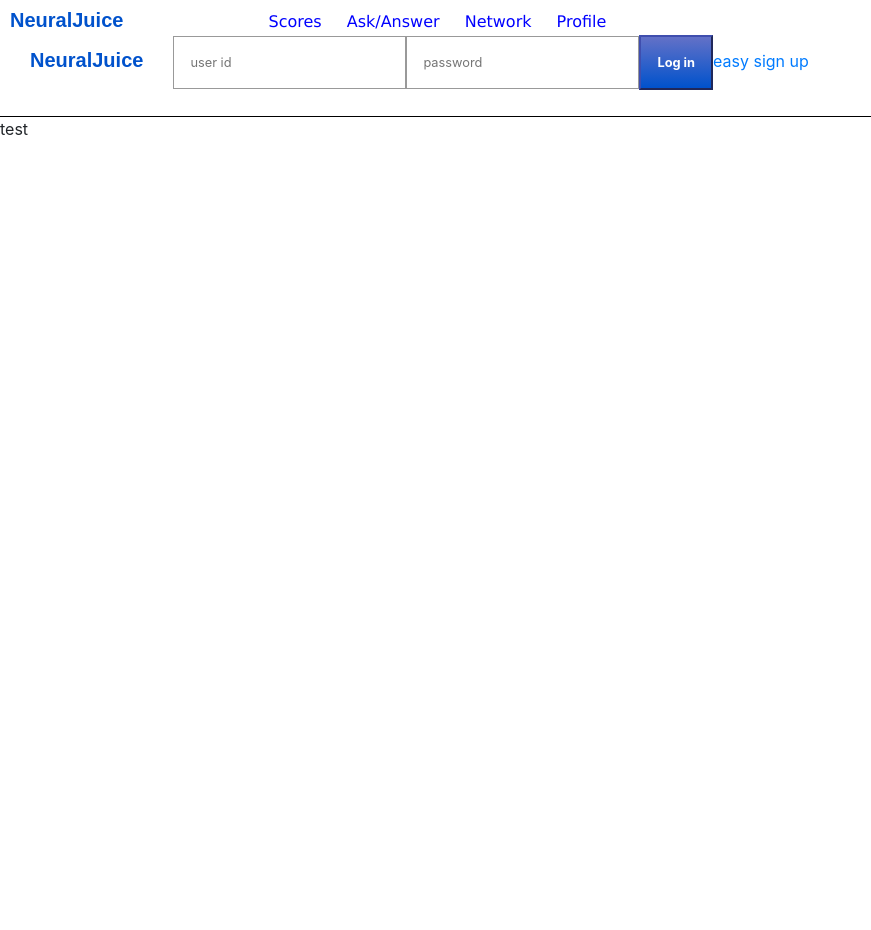
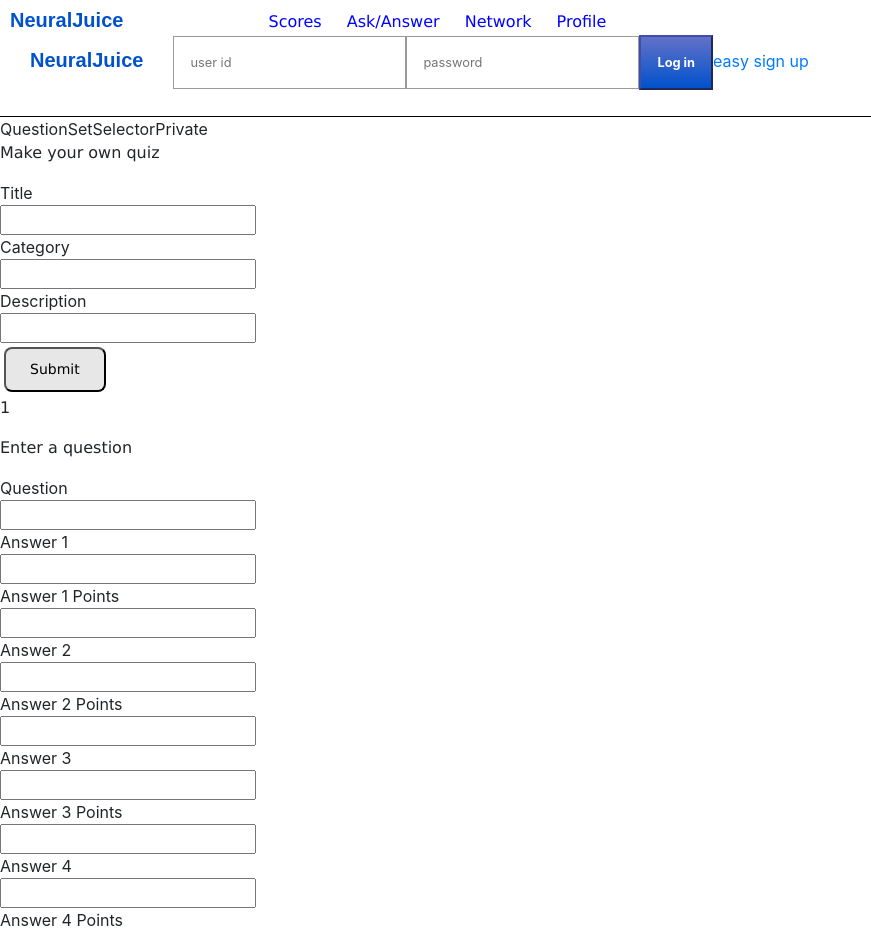
Before and after one commit to ra1500/REACT-app, a React (Create React App) app: page /askanswer in a window 1280 px wide. Shown: the top 930 px of the page, without its empty margins (0-871 px from the left). Before the commit the page ends 800 px from the top, so only its background shows below. Built offline with nearby package versions, Linux system fonts and the light colour scheme.

Commit message:
functional. client postQuestion form

```diff
--- a/src/AskAnswer.jsx
+++ b/src/AskAnswer.jsx
@@ -1,17 +1,31 @@
 import React from "react";
 import QuestionSetSelectorPrivate from "./QuestionSetSelectorPrivate";
 import TitleBar from "./TitleBar";
+import AskFormQset from "./AskFormQset";
 
-function AskAnswer(props) {
+class AskAnswer extends React.Component {
+  constructor(props) {
+    super(props);
+        this.state = {
+          error: null,
+          isLoaded: false,
+        };
+  }
 
+    componentDidMount() {
+    }
+
+  render() {
     return (
         <React.Fragment>
         <div>
           <TitleBar />
           <QuestionSetSelectorPrivate />
+          <AskFormQset />
         </div>
         </React.Fragment>
     );
   }
+}
 
 export default AskAnswer;
--- /dev/null
+++ b/src/AskFormQset.jsx
@@ -0,0 +1,87 @@
+import React from "react";
+import axios from 'axios';
+import AskFormQuestion from "./AskFormQuestion";
+
+class AskFormQset extends React.Component {
+  constructor(props) {
+    super(props);
+    this.handleChange1 = this.handleChange1.bind(this);
+    this.handleChange2 = this.handleChange2.bind(this);
+    this.handleChange3 = this.handleChange3.bind(this);
+    this.handleSubmit1 = this.handleSubmit1.bind(this);
+    this.manageSequenceNumber = this.manageSequenceNumber.bind(this);
+        this.state = {
+          error: null,
+          isLoaded: false,
+          title: null,
+          category: null,
+          description: null,
+          creativeSource: null,
+          questionSetVersion: "1",
+          sequenceNumber: "1",
+        };
+  }
+
+    componentDidMount() {
+    }
+
+   handleChange1(event) {
+     this.setState({title: event.target.value});
+   }
+   handleChange2(event) {
+     this.setState({category: event.target.value});
+   }
+    handleChange3(event) {
+      this.setState({description: event.target.value});
+    }
+
+  handleSubmit1(event) {
+    event.preventDefault();
+    this.postNewQset();
+    }
+
+  manageSequenceNumber() {
+    this.state = {sequenceNumber: ++this.state.sequenceNumber};
+    this.setState({sequenceNumber: this.state.sequenceNumber});
+    console.log(this.state.sequenceNumber);
+  }
+
+   postNewQset() {
+        const name = JSON.parse(sessionStorage.getItem('tokens'));
+        const u = name.userName;
+        const p = name.password;
+        const token = u + ':' + p;
+        const hash = btoa(token);
+        const Basic = 'Basic ' + hash;
+        let data = { title: this.state.title, category: this.state.category, description: this.state.description, };
+        axios.post("http://localhost:8080/qs", data,
+        {headers : { 'Authorization' : Basic }})
+        .then((response) => {
+        this.setState({isLoaded: true,
+                  });
+         this.getFriendships(); //
+               }).catch(error => {this.setState({ isLoaded: true, error});
+               });
+   }
+
+  render() {
+    return (
+    <React.Fragment>
+        <p>Make your own quiz</p>
+      <form onSubmit={this.handleSubmit1}>
+          Title
+          <input class="askForm" type="text" value={this.state.question} onChange={this.handleChange1} />
+          Category
+          <input class="askForm" type="text" value={this.state.category} onChange={this.handleChange2} />
+          Description
+          <input class="askForm" type="text" value={this.state.description} onChange={this.handleChange3} />
+          <input className="qbutton" type="submit" value="Submit" />
+      </form>
+      <p>{this.state.sequenceNumber}</p>
+      <AskFormQuestion sequenceNumber={this.state.sequenceNumber} questionSetVersion={this.state.questionSetVersion} manageSequenceNumber={this.manageSequenceNumber} />
+    </React.Fragment>
+    );
+  }
+}
+
+export default AskFormQset;
--- /dev/null
+++ b/src/AskFormQuestion.jsx
@@ -0,0 +1,155 @@
+import React from "react";
+import axios from 'axios';
+
+class AskFormQuestion extends React.Component {
+  constructor(props) {
+    super(props);
+    this.handleChange1 = this.handleChange1.bind(this);
+    this.handleChange2 = this.handleChange2.bind(this);
+    this.handleChange3 = this.handleChange3.bind(this);
+    this.handleChange4 = this.handleChange4.bind(this);
+    this.handleChange5 = this.handleChange5.bind(this);
+    this.handleChange6 = this.handleChange6.bind(this);
+    this.handleChange7 = this.handleChange7.bind(this);
+    this.handleChange8 = this.handleChange8.bind(this);
+    this.handleChange9 = this.handleChange9.bind(this);
+    this.handleChange10 = this.handleChange10.bind(this);
+    this.handleChange11 = this.handleChange11.bind(this);
+    this.handleChange12 = this.handleChange12.bind(this);
+    this.handleChange13 = this.handleChange13.bind(this);
+    this.handleSubmit1 = this.handleSubmit1.bind(this);
+        this.state = {
+          error: null,
+          isLoaded: false,
+          questionSetVersion: this.props.questionSetVersion,
+          sequenceNumber: this.props.sequenceNumber,
+          maxPoints: null,
+          question: null,
+          answer1: null,
+          answer2: null,
+          answer3: null,
+          answer4: null,
+          answer5: null,
+          answer6: null,
+          answer1Points: null,
+          answer2Points: null,
+          answer3Points: null,
+          answer4Points: null,
+          answer5Points: null,
+          answer6Points: null,
+        };
+  }
+
+    componentDidMount() {
+    }
+
+   handleChange1(event) {
+     this.setState({answer1: event.target.value});
+   }
+   handleChange2(event) {
+     this.setState({answer1Points: event.target.value});
+   }
+   handleChange3(event) {
+     this.setState({answer2: event.target.value});
+   }
+   handleChange4(event) {
+     this.setState({answer2Points: event.target.value});
+   }
+   handleChange5(event) {
+     this.setState({answer3: event.target.value});
+   }
+   handleChange6(event) {
+     this.setState({answer3Points: event.target.value});
+   }
+   handleChange7(event) {
+     this.setState({answer4: event.target.value});
+   }
+   handleChange8(event) {
+     this.setState({answer4Points: event.target.value});
+   }
+   handleChange9(event) {
+     this.setState({answer5: event.target.value});
+   }
+   handleChange10(event) {
+     this.setState({answer5Points: event.target.value});
+   }
+   handleChange11(event) {
+     this.setState({answer6: event.target.value});
+   }
+   handleChange12(event) {
+     this.setState({answer6Points: event.target.value});
+   }
+   handleChange13(event) {
+     this.setState({question: event.target.value});
+   }
+
+   postNewQuestion() {
+        const name = JSON.parse(sessionStorage.getItem('tokens'));
+        const u = name.userName;
+        const p = name.password;
+        const token = u + ':' + p;
+        const hash = btoa(token);
+        const Basic = 'Basic ' + hash;
+        const maximumPoints = Math.max(this.state.answer1Points, this.state.answer2Points,this.state.answer3Points,
+        this.state.answer4Points,this.state.answer5Points,this.state.answer6Points,);
+        let data = { questionSetVersion: this.state.questionSetVersion, maxPoints: maximumPoints, question: this.state.question,
+         sequenceNumber: this.props.sequenceNumber, answer1: this.state.answer1, answer1Points: this.state.answer1Points,
+         answer2: this.state.answer2, answer2Points: this.state.answer2Points,
+         answer3: this.state.answer3, answer3Points: this.state.answer3Points,
+         answer4: this.state.answer4, answer4Points: this.state.answer4Points,
+         answer5: this.state.answer5, answer5Points: this.state.answer5Points,
+         answer6: this.state.answer6, answer6Points: this.state.answer6Points,};
+        axios.post("http://localhost:8080/q", data,
+        {headers : { 'Authorization' : Basic }})
+        .then((response) => {
+        this.setState({isLoaded: true,
+                  });
+         this.props.manageSequenceNumber(); //
+               }).catch(error => {this.setState({ isLoaded: true, error});
+               });
+   }
+
+  handleSubmit1(event) {
+    event.preventDefault();
+    this.postNewQuestion();
+    }
+
+  render() {
+    return (
+    <React.Fragment>
+        <p>Enter a question</p>
+      <form onSubmit={this.handleSubmit1}>
+          Question
+          <input class="askForm" type="text" value={this.state.question} onChange={this.handleChange13} />
+          Answer 1
+          <input class="askForm" type="text" value={this.state.answer1} onChange={this.handleChange1} />
+          Answer 1 Points
+          <input class="askForm" type="text" value={this.state.answer1Points} onChange={this.handleChange2} />
+          Answer 2
+          <input class="askForm" type="text" value={this.state.answer2} onChange={this.handleChange3} />
+          Answer 2 Points
+          <input class="askForm" type="text" value={this.state.answer2Points} onChange={this.handleChange4} />
+          Answer 3
+          <input class="askForm" type="text" value={this.state.answer3} onChange={this.handleChange5} />
+          Answer 3 Points
+          <input class="askForm" type="text" value={this.state.answer3Points} onChange={this.handleChange6} />
+          Answer 4
+          <input class="askForm" type="text" value={this.state.answer4} onChange={this.handleChange7} />
+          Answer 4 Points
+          <input class="askForm" type="text" value={this.state.answer4Points} onChange={this.handleChange8} />
+          Answer 5
+          <input class="askForm" type="text" value={this.state.answer5} onChange={this.handleChange9} />
+          Answer 5 Points
+          <input class="askForm" type="text" value={this.state.answer5Points} onChange={this.handleChange10} />
+          Answer 6
+          <input class="askForm" type="text" value={this.state.answer6} onChange={this.handleChange11} />
+          Answer 6 Points
+          <input class="askForm" type="text" value={this.state.answer6Points} onChange={this.handleChange12} />
+          <input className="qbutton" type="submit" value="Submit" />
+      </form>
+    </React.Fragment>
+    );
+  }
+}
+
+export default AskFormQuestion;
--- a/src/QuestionSetSelectorPrivate.jsx
+++ b/src/QuestionSetSelectorPrivate.jsx
@@ -20,7 +20,7 @@
   render() {
     return (
     <React.Fragment>
-        <div>test</div>
+        <div>QuestionSetSelectorPrivate</div>
     </React.Fragment>
     );
   }
--- a/src/index.css
+++ b/src/index.css
@@ -54,3 +54,4 @@
 #selectQuestionSet:hover {cursor: pointer;}
 #addToProfileButton {font-family: "Geneva"; font-size: 14px; padding: 10px 24px; background-color: #ff66a3; color: black; border-radius: 8px; margin: 4px;}
 #addToProfileButton:hover {background-color: #ff0066}
+.askForm {display: block}
```
Lines whose indentation alone changed are shown as unchanged.
